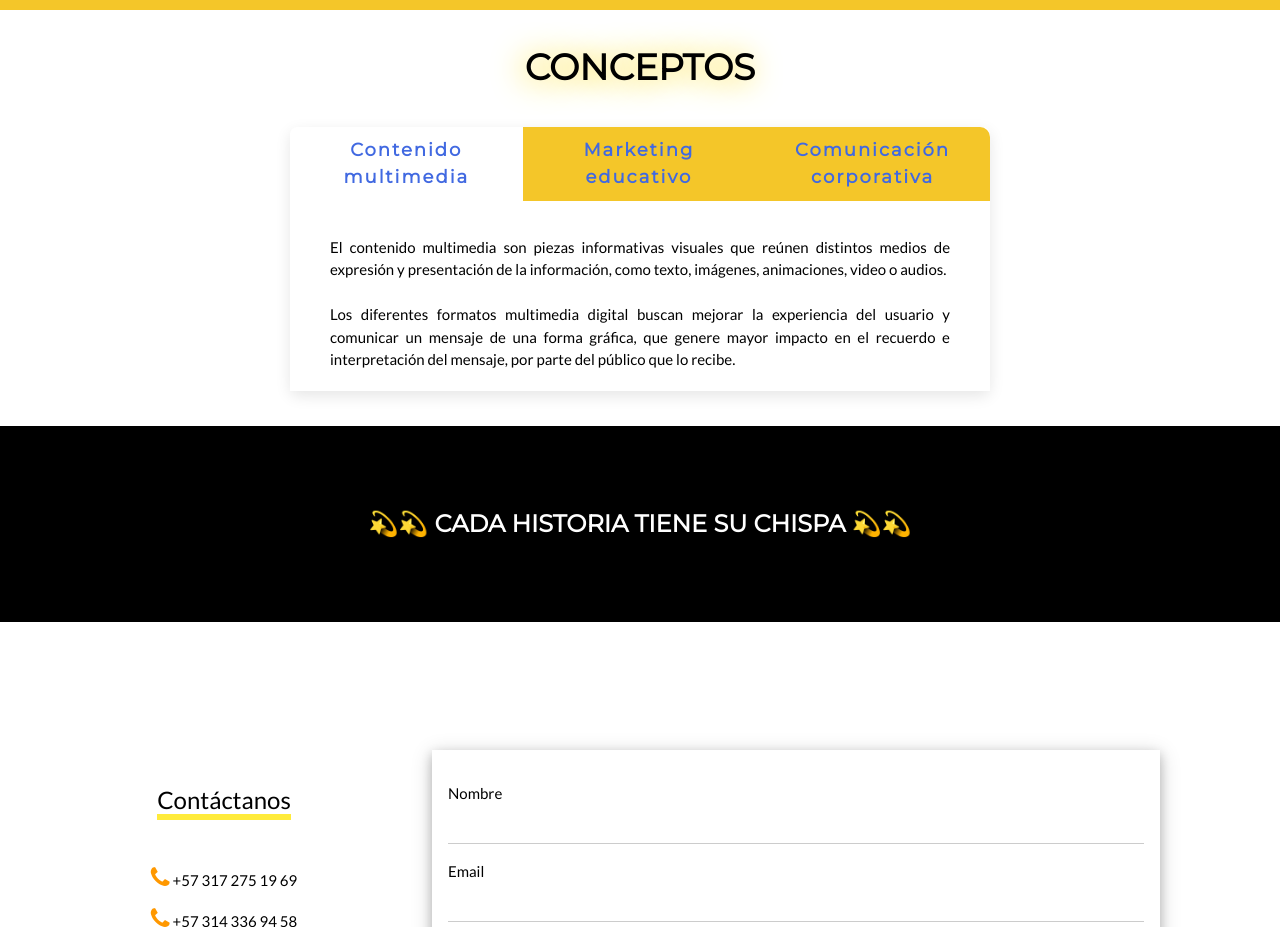
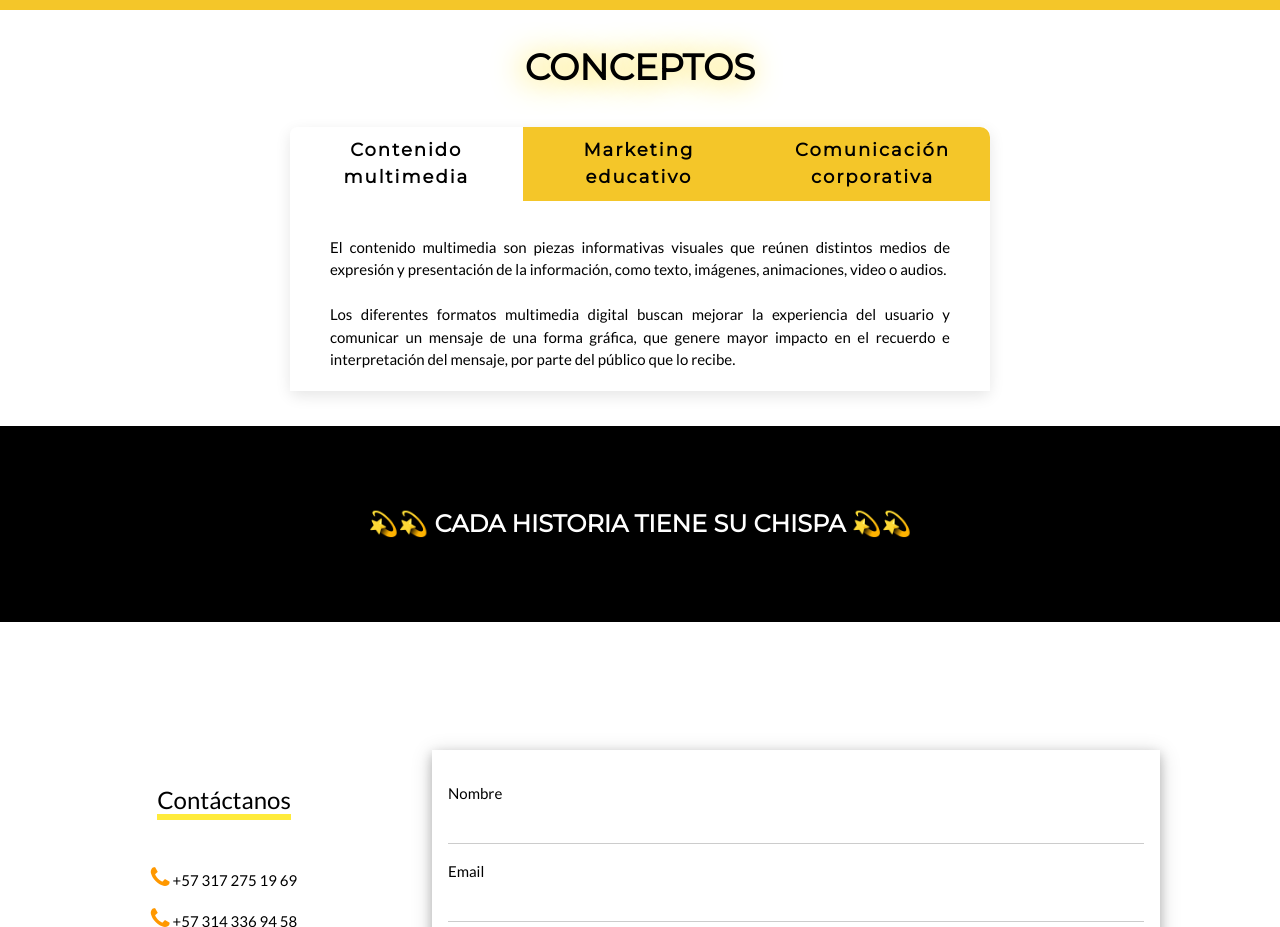
Before and after one commit to CHISPAproducciones/team, a plain HTML site: page index.html in a window 1280 px wide. Shown: the part 5180-6107 px from the top of the page. Drawn offline with nearby package versions, Linux system fonts and the light colour scheme.

Commit message:
Update style1.css

```diff
--- a/assets/css/style1.css
+++ b/assets/css/style1.css
@@ -67,7 +67,7 @@
   padding: 10px 40px;
   font-weight: 900;
   background-color: #F4C629;/*amarillo*/
-  color: royalblue;
+  color: black;
   font-size: 18px;
   cursor: pointer;
   transition: 0.5s;
```
